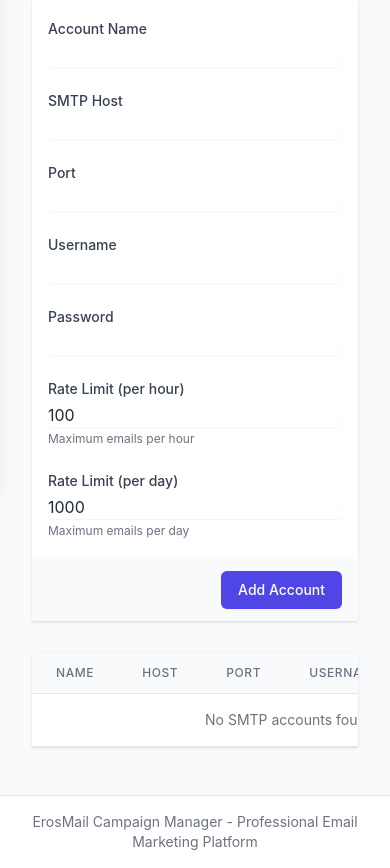
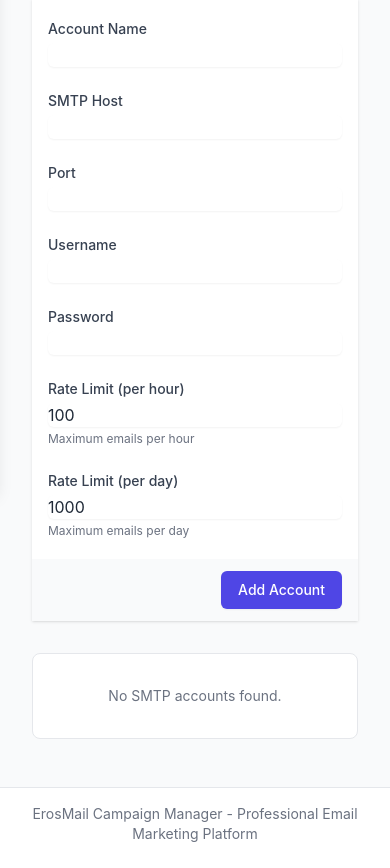
Before and after one commit to siiiidddexe/erosmail, a FastAPI app: page /smtp in a window 390 px wide. Shown: the part 354-1222 px from the top of the page. After the commit the page ends 1196 px from the top, so only its background shows below. Run offline with FastAPI, Linux system fonts and the light colour scheme; the visitor is signed in with stand-in values (Sample User, id 1); some libraries are stand-ins or nearby versions.

Commit message:
Make SMTP accounts list fully responsive and adjust SMTP TLS configuration based on port (SSL/STARTTLS support)

```diff
--- a/templates/smtp_list.html
+++ b/templates/smtp_list.html
@@ -75,7 +75,8 @@
                 </div>
             </form>
 
-            <div class="shadow overflow-hidden border-b border-gray-200 sm:rounded-lg">
+            <!-- Traditional Table View for Desktop -->
+            <div class="hidden md:block shadow overflow-hidden border-b border-gray-200 sm:rounded-lg">
                 <table class="min-w-full divide-y divide-gray-200">
                     <thead class="bg-gray-50">
                         <tr>
@@ -84,7 +85,7 @@
                             <th scope="col" class="px-6 py-3 text-left text-xs font-medium text-gray-500 uppercase tracking-wider">Port</th>
                             <th scope="col" class="px-6 py-3 text-left text-xs font-medium text-gray-500 uppercase tracking-wider">Username</th>
                             <th scope="col" class="px-6 py-3 text-left text-xs font-medium text-gray-500 uppercase tracking-wider">Status</th>
-                            <th scope="col" class="relative px-6 py-3"><span class="sr-only">Delete</span></th>
+                            <th scope="col" class="relative px-6 py-3"><span class="sr-only">Edit/Delete</span></th>
                         </tr>
                     </thead>
                     <tbody class="bg-white divide-y divide-gray-200">
@@ -113,6 +114,41 @@
                         {% endfor %}
                     </tbody>
                 </table>
+            </div>
+
+            <!-- Cards View for Mobile -->
+            <div class="space-y-4 md:hidden">
+                {% for account in accounts %}
+                <div class="bg-white shadow rounded-lg p-4 border border-gray-200">
+                    <div class="flex justify-between items-start mb-2">
+                        <div>
+                            <h4 class="text-sm font-medium text-gray-900">{{ account.name }}</h4>
+                            <p class="text-xs text-gray-500">{{ account.username }}</p>
+                        </div>
+                        <span class="px-2 inline-flex text-xs leading-5 font-semibold rounded-full bg-green-100 text-green-800">
+                            Active
+                        </span>
+                    </div>
+                    <div class="grid grid-cols-2 gap-2 text-xs text-gray-500 border-t border-gray-100 pt-2 mb-3">
+                        <div>
+                            <span class="font-medium text-gray-700">Host:</span> {{ account.host }}
+                        </div>
+                        <div>
+                            <span class="font-medium text-gray-700">Port:</span> {{ account.port }}
+                        </div>
+                    </div>
+                    <div class="flex justify-end space-x-3 border-t border-gray-100 pt-2 text-sm font-medium">
+                        <a href="/smtp/{{ account.id }}/edit" class="text-indigo-600 hover:text-indigo-900">Edit</a>
+                        <form action="/smtp/{{ account.id }}/delete" method="POST" class="inline">
+                            <button type="submit" class="text-red-600 hover:text-red-900" onclick="return confirm('Are you sure you want to delete this account?');">Delete</button>
+                        </form>
+                    </div>
+                </div>
+                {% else %}
+                <div class="text-center py-8 bg-white rounded-lg border border-gray-200">
+                    <p class="text-sm text-gray-500">No SMTP accounts found.</p>
+                </div>
+                {% endfor %}
             </div>
         </div>
     </div>
```
Also changed, not shown: email_service.py (+6 -1 lines).
